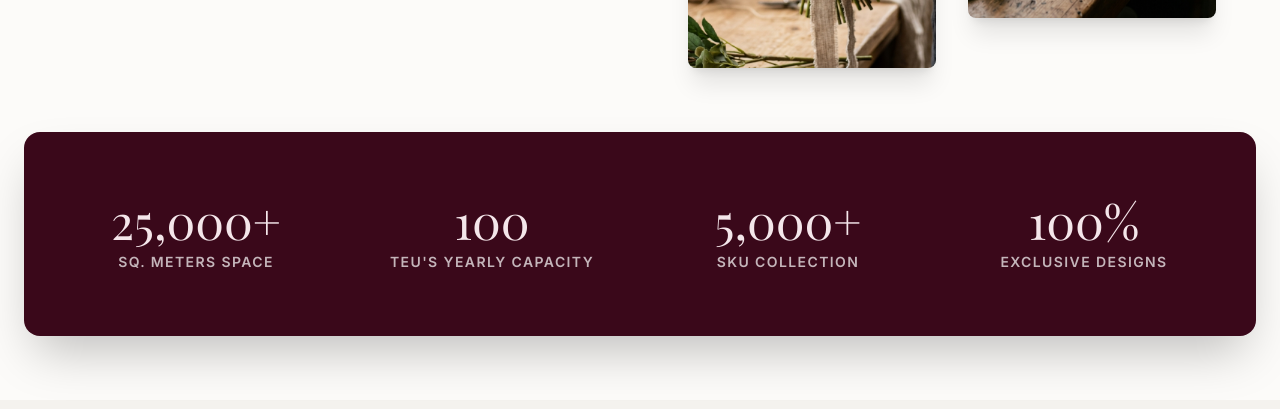
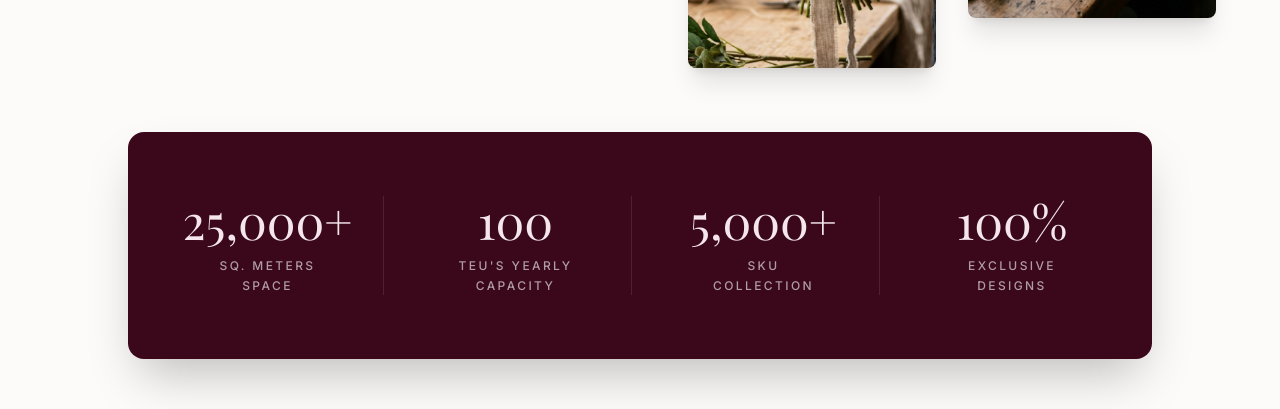
Before and after one commit to Deepatharshan/AMP_ceylon, a Next.js app in the folder frontend/: page /manufacturing in a window 1280 px wide. Shown: the part 1360-1769 px from the top of the page. Built offline with nearby package versions, Linux system fonts and the light colour scheme; no server answers; the database is empty; a web font is replaced by a local one.

Commit message:
fix: adjust layout and typography for manufacturing quick stats banner

```diff
--- a/frontend/src/app/manufacturing/page.tsx
+++ b/frontend/src/app/manufacturing/page.tsx
@@ -142,26 +142,24 @@ export default function ManufacturingPage() {
       </section>
 
       {/* Quick Stats Banner */}
-      <section className="bg-[#3a081a] text-white py-16 px-6 relative z-10 -mt-16 mx-6 rounded-2xl shadow-2xl mb-16">
-        <div className="container mx-auto max-w-6xl">
-          <div className="grid grid-cols-2 md:grid-cols-4 gap-8 text-center">
-            <motion.div variants={fadeUp} initial="hidden" whileInView="visible" viewport={{ once: true }}>
-              <h3 className="text-3xl md:text-5xl font-bold mb-2 text-[#f4e6ea]">25,000+</h3>
-              <p className="text-xs md:text-sm text-white/70 uppercase tracking-widest font-semibold">Sq. Meters Space</p>
-            </motion.div>
-            <motion.div variants={fadeUp} initial="hidden" whileInView="visible" viewport={{ once: true }} transition={{ delay: 0.1 }}>
-              <h3 className="text-3xl md:text-5xl font-bold mb-2 text-[#f4e6ea]">100</h3>
-              <p className="text-xs md:text-sm text-white/70 uppercase tracking-widest font-semibold">TEU's Yearly Capacity</p>
-            </motion.div>
-            <motion.div variants={fadeUp} initial="hidden" whileInView="visible" viewport={{ once: true }} transition={{ delay: 0.2 }}>
-              <h3 className="text-3xl md:text-5xl font-bold mb-2 text-[#f4e6ea]">5,000+</h3>
-              <p className="text-xs md:text-sm text-white/70 uppercase tracking-widest font-semibold">SKU Collection</p>
-            </motion.div>
-            <motion.div variants={fadeUp} initial="hidden" whileInView="visible" viewport={{ once: true }} transition={{ delay: 0.3 }}>
-              <h3 className="text-3xl md:text-5xl font-bold mb-2 text-[#f4e6ea]">100%</h3>
-              <p className="text-xs md:text-sm text-white/70 uppercase tracking-widest font-semibold">Exclusive Designs</p>
-            </motion.div>
-          </div>
+      <section className="bg-[#3a081a] text-white py-12 md:py-16 px-6 relative z-10 -mt-12 md:-mt-16 mx-4 md:mx-auto max-w-5xl rounded-2xl shadow-2xl mb-16 md:mb-24">
+        <div className="grid grid-cols-2 md:grid-cols-4 gap-8 md:gap-4 text-center divide-x-0 md:divide-x divide-white/10">
+          <motion.div variants={fadeUp} initial="hidden" whileInView="visible" viewport={{ once: true }} className="flex flex-col items-center justify-center">
+            <h3 className="text-3xl md:text-4xl lg:text-5xl mb-3 text-[#f4e6ea]" style={{ fontFamily: 'var(--font-playfair)' }}>25,000+</h3>
+            <p className="text-[10px] md:text-xs text-white/60 uppercase tracking-[0.2em] font-medium max-w-[120px] leading-relaxed">Sq. Meters Space</p>
+          </motion.div>
+          <motion.div variants={fadeUp} initial="hidden" whileInView="visible" viewport={{ once: true }} transition={{ delay: 0.1 }} className="flex flex-col items-center justify-center">
+            <h3 className="text-3xl md:text-4xl lg:text-5xl mb-3 text-[#f4e6ea]" style={{ fontFamily: 'var(--font-playfair)' }}>100</h3>
+            <p className="text-[10px] md:text-xs text-white/60 uppercase tracking-[0.2em] font-medium max-w-[120px] leading-relaxed">TEU's Yearly Capacity</p>
+          </motion.div>
+          <motion.div variants={fadeUp} initial="hidden" whileInView="visible" viewport={{ once: true }} transition={{ delay: 0.2 }} className="flex flex-col items-center justify-center">
+            <h3 className="text-3xl md:text-4xl lg:text-5xl mb-3 text-[#f4e6ea]" style={{ fontFamily: 'var(--font-playfair)' }}>5,000+</h3>
+            <p className="text-[10px] md:text-xs text-white/60 uppercase tracking-[0.2em] font-medium max-w-[120px] leading-relaxed">SKU Collection</p>
+          </motion.div>
+          <motion.div variants={fadeUp} initial="hidden" whileInView="visible" viewport={{ once: true }} transition={{ delay: 0.3 }} className="flex flex-col items-center justify-center">
+            <h3 className="text-3xl md:text-4xl lg:text-5xl mb-3 text-[#f4e6ea]" style={{ fontFamily: 'var(--font-playfair)' }}>100%</h3>
+            <p className="text-[10px] md:text-xs text-white/60 uppercase tracking-[0.2em] font-medium max-w-[120px] leading-relaxed">Exclusive Designs</p>
+          </motion.div>
         </div>
       </section>
 
```
